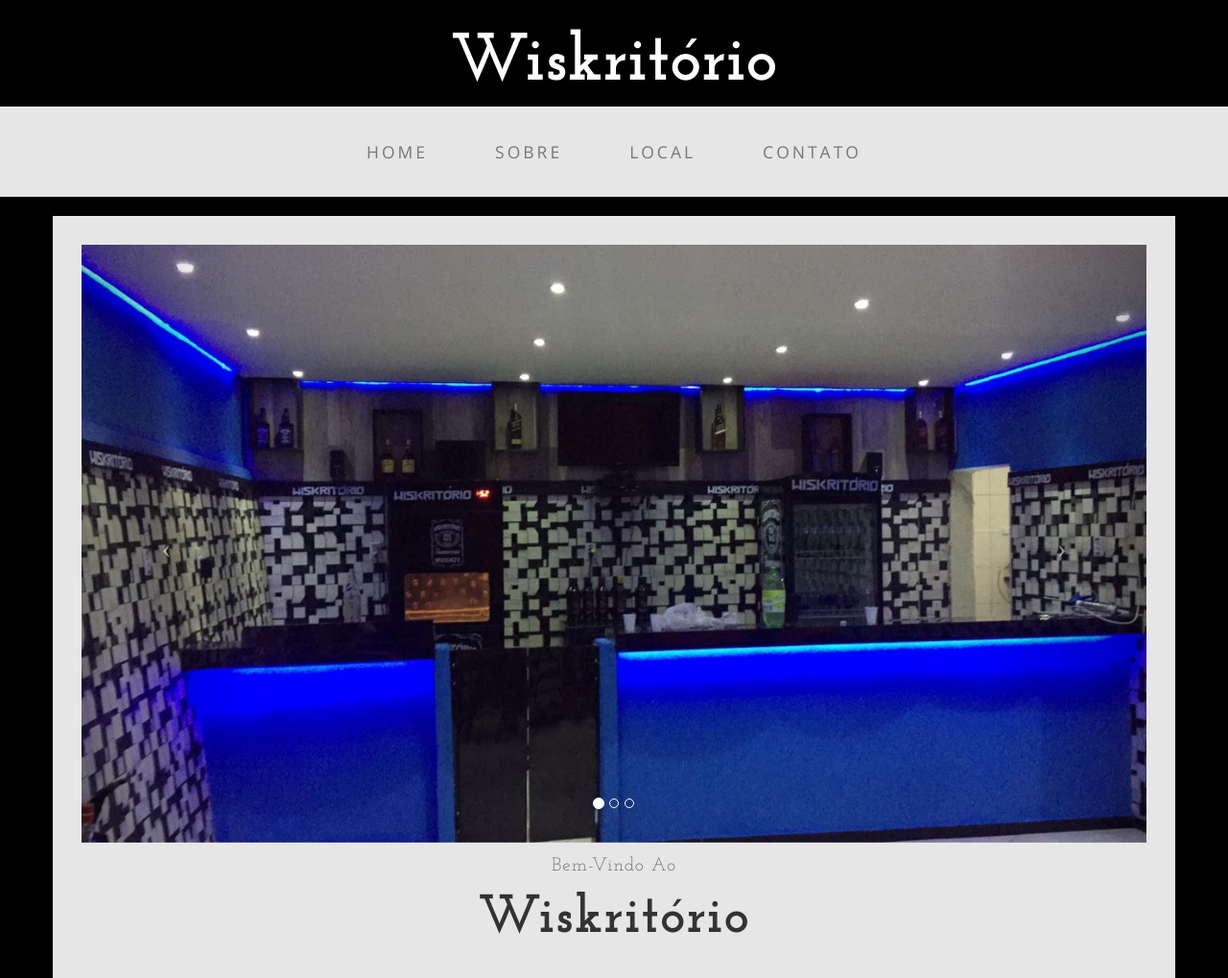
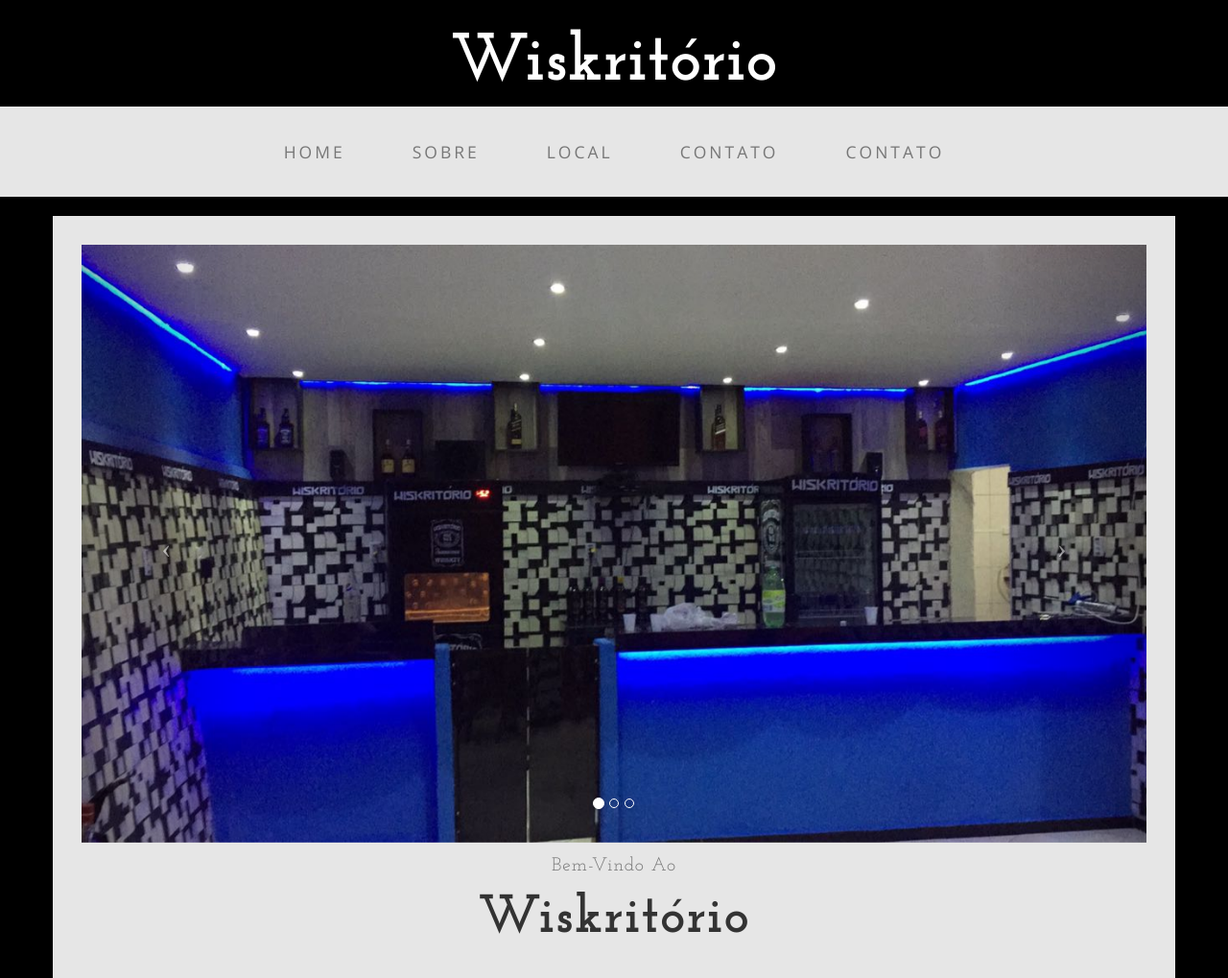
Before and after one commit to wiskritorio/wiskritorio.github.io, a plain HTML site: page index.html in a window 1280 px wide. Shown: the top 1019 px of the page at 96% size. Drawn offline with nearby package versions, Linux system fonts and the light colour scheme.

Commit message:
Update index.html

```diff
--- a/index.html
+++ b/index.html
@@ -64,6 +64,10 @@
                     <li>
                         <a href="contact.html">Contato</a>
                     </li>
+                    <li>
+                        <a href="https://app.wiskritorio.com.br">Contato</a>
+                    </li>
+
                 </ul>
             </div>
             <!-- /.navbar-collapse -->
```
